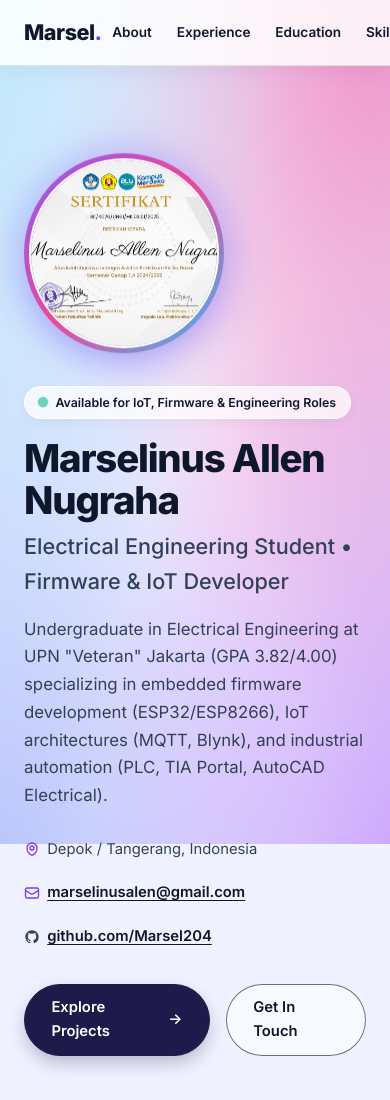
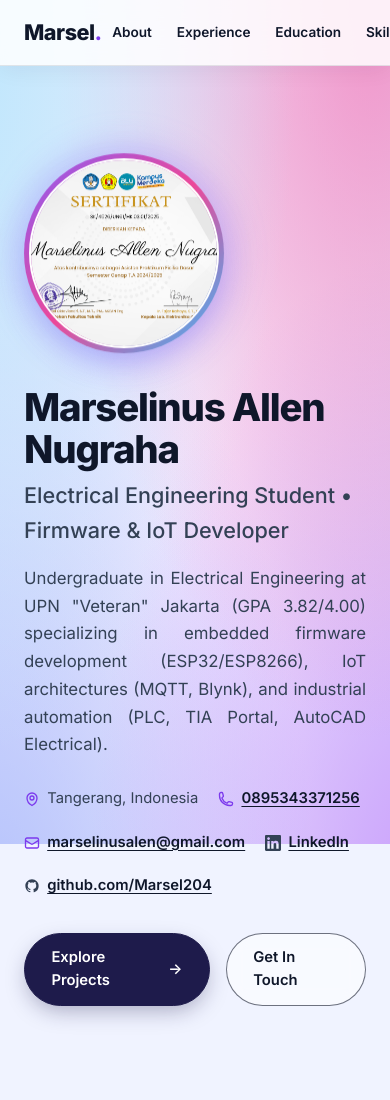
Before and after one commit to Marsel204/cv-landing-page, a plain HTML site: page index.html in a window 390 px wide. Shown: the top 1100 px of the page. Drawn offline with Linux system fonts and the light colour scheme.

Commit message:
feat: justify hero bio text, update domisili, add linkedin and phone number

```diff
--- a/index.html
+++ b/index.html
@@ -45,10 +45,6 @@
 
         <!-- Personal Info -->
         <div class="hero-text">
-          <div class="badge">
-            <span class="badge-dot"></span>
-            <span>Available for IoT, Firmware & Engineering Roles</span>
-          </div>
           <h1 class="hero-name">Marselinus Allen Nugraha</h1>
           <p class="hero-role">Electrical Engineering Student &bull; Firmware & IoT Developer</p>
           <p class="hero-bio">
@@ -58,11 +54,21 @@
           <div class="hero-meta">
             <div class="meta-item">
               <svg class="svg-icon" viewBox="0 0 24 24"><path stroke-linecap="round" stroke-linejoin="round" d="M15 10.5a3 3 0 11-6 0 3 3 0 016 0z"/><path stroke-linecap="round" stroke-linejoin="round" d="M19.5 10.5c0 7.142-7.5 11.25-7.5 11.25S4.5 17.642 4.5 10.5a7.5 7.5 0 1115 0z"/></svg>
-              <span>Depok / Tangerang, Indonesia</span>
+              <span>Tangerang, Indonesia</span>
+            </div>
+            <div class="meta-item">
+              <svg class="svg-icon" viewBox="0 0 24 24"><path stroke-linecap="round" stroke-linejoin="round" d="M2.25 6.75c0 8.284 6.716 15 15 15h2.25a2.25 2.25 0 002.25-2.25v-1.372c0-.516-.351-.966-.852-1.091l-4.423-1.106c-.44-.11-.902.055-1.173.417l-.97 1.293c-.282.376-.769.542-1.21.38a12.035 12.035 0 01-7.143-7.143c-.162-.441.004-.928.38-1.21l1.293-.97c.363-.271.527-.734.417-1.173L6.963 3.102a1.125 1.125 0 00-1.091-.852H4.5A2.25 2.25 0 002.25 4.5v2.25z"/></svg>
+              <a href="tel:0895343371256" class="meta-link">0895343371256</a>
             </div>
             <div class="meta-item">
               <svg class="svg-icon" viewBox="0 0 24 24"><path stroke-linecap="round" stroke-linejoin="round" d="M21.75 6.75v10.5a2.25 2.25 0 01-2.25 2.25h-15a2.25 2.25 0 01-2.25-2.25V6.75m19.5 0A2.25 2.25 0 0019.5 4.5h-15a2.25 2.25 0 00-2.25 2.25m19.5 0v.243a2.25 2.25 0 01-1.07 1.916l-7.5 4.615a2.25 2.25 0 01-2.36 0L3.32 8.91a2.25 2.25 0 01-1.07-1.916V6.75"/></svg>
               <a href="mailto:marselinusalen@gmail.com" class="meta-link">marselinusalen@gmail.com</a>
+            </div>
+            <div class="meta-item">
+              <svg class="svg-icon" style="fill:currentColor;stroke:none;" viewBox="0 0 24 24"><path d="M20.447 20.452h-3.554v-5.569c0-1.328-.027-3.037-1.852-3.037-1.853 0-2.136 1.445-2.136 2.939v5.667H9.351V9h3.414v1.561h.046c.477-.9 1.637-1.85 3.37-1.85 3.601 0 4.267 2.37 4.267 5.455v6.286zM5.337 7.433c-1.144 0-2.063-.926-2.063-2.065 0-1.138.92-2.063 2.063-2.063 1.14 0 2.064.925 2.064 2.063 0 1.139-.925 2.065-2.064 2.065zm1.782 13.019H3.555V9h3.564v11.452zM22.225 0H1.771C.792 0 0 .774 0 1.729v20.542C0 23.227.792 24 1.771 24h20.451C23.2 24 24 23.227 24 22.271V1.729C24 .774 23.2 0 22.222 0h.003z"/></svg>
+              <a href="https://www.linkedin.com/in/marselinus-nugraha-699b29272/?isSelfProfile=true" target="_blank" rel="noopener noreferrer" class="meta-link">
+                LinkedIn
+              </a>
             </div>
             <div class="meta-item">
               <svg class="svg-icon" style="fill:currentColor;stroke:none;" viewBox="0 0 24 24"><path fill-rule="evenodd" clip-rule="evenodd" d="M12 2C6.477 2 2 6.484 2 12.017c0 4.425 2.865 8.18 6.839 9.504.5.092.682-.217.682-.483 0-.237-.008-.868-.013-1.703-2.782.605-3.369-1.343-3.369-1.343-.454-1.158-1.11-1.466-1.11-1.466-.908-.62.069-.608.069-.608 1.003.07 1.53 1.032 1.53 1.032.892 1.53 2.341 1.088 2.91.832.092-.647.35-1.088.636-1.338-2.22-.253-4.555-1.113-4.555-4.951 0-1.093.39-1.988 1.029-2.688-.103-.253-.446-1.272.098-2.65 0 0 .84-.27 2.75 1.026A9.564 9.564 0 0112 6.844c.85.004 1.705.115 2.504.337 1.909-1.296 2.747-1.027 2.747-1.027.546 1.379.202 2.398.1 2.651.64.7 1.028 1.595 1.028 2.688 0 3.848-2.339 4.695-4.566 4.943.359.309.678.92.678 1.855 0 1.338-.012 2.419-.012 2.747 0 .268.18.58.688.482A10.019 10.019 0 0022 12.017C22 6.484 17.522 2 12 2z"/></svg>
@@ -466,6 +472,12 @@
               <span>Send Email</span>
               &rarr;
             </a>
+            <a href="https://wa.me/62895343371256" target="_blank" rel="noopener noreferrer" class="btn btn-secondary">
+              WhatsApp (0895343371256)
+            </a>
+            <a href="https://www.linkedin.com/in/marselinus-nugraha-699b29272/?isSelfProfile=true" target="_blank" rel="noopener noreferrer" class="btn btn-secondary">
+              LinkedIn Profile
+            </a>
             <a href="https://github.com/Marsel204/" target="_blank" rel="noopener noreferrer" class="btn btn-secondary">
               GitHub Profile (Marsel204)
             </a>
--- a/style.css
+++ b/style.css
@@ -357,6 +357,7 @@ a {
   font-size: 1.05rem;
   max-width: 620px;
   line-height: 1.65;
+  text-align: justify;
 }
 
 .hero-meta {
```
